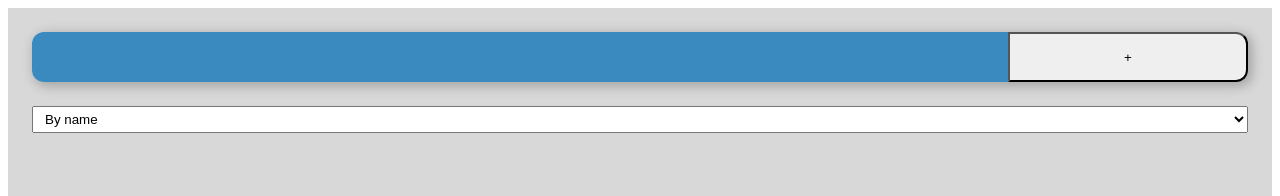
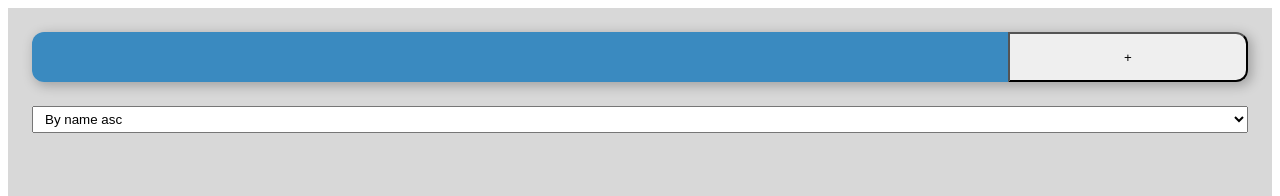
Before and after one commit to wonder-girl92/weather-forecast2, a React (Create React App) app: page / in a window 1280 px wide. Shown: the top 196 px of the page. Built offline with nearby package versions, Linux system fonts and the light colour scheme.

Commit message:
sorted cards

```diff
--- a/src/CardList/index.js
+++ b/src/CardList/index.js
@@ -7,25 +7,38 @@ export class CardList extends React.Component {
   constructor(props) {
     super(props);
     this.state = {
-      orderBy: 'name',
+      orderBy: 'asc',
     };
+    this.handleOnChange = this.handleOnChange.bind(this);
   }
+
+ handleOnChange (event) {
+    this.setState({
+      orderBy: event.target.value,
+    });
+  }
+
   render () {
     const { orderBy } = this.state;
     const { citiesList } = this.props;
+    let sortedCitiesList = citiesList.sort();
+    if (orderBy === 'desc') {
+      sortedCitiesList.reverse();
+    }
+
     return (
       <>
-        <select className="Select" value={orderBy}>
-          <option value="name"> By name </option>
-          <option value="temp"> By temperature </option>
-        </select>
+        <select
+          className="Select"
+          value={orderBy}
+        onChange={this.handleOnChange}>
+          <option value="asc"> By name asc </option>
+          <option value="desc"> By name desc </option>
+          </select>
 
         <div className="CardList">
         {
-          citiesList.map(city => {
-            return (
-              <Card key={city} city={city} />
-)})
+          sortedCitiesList.map(city => <Card key={city} city={city} />)
         }
       </div>
       </>
```
Also changed, not shown: 1 other file (tests, documents, lock files or other folders).
